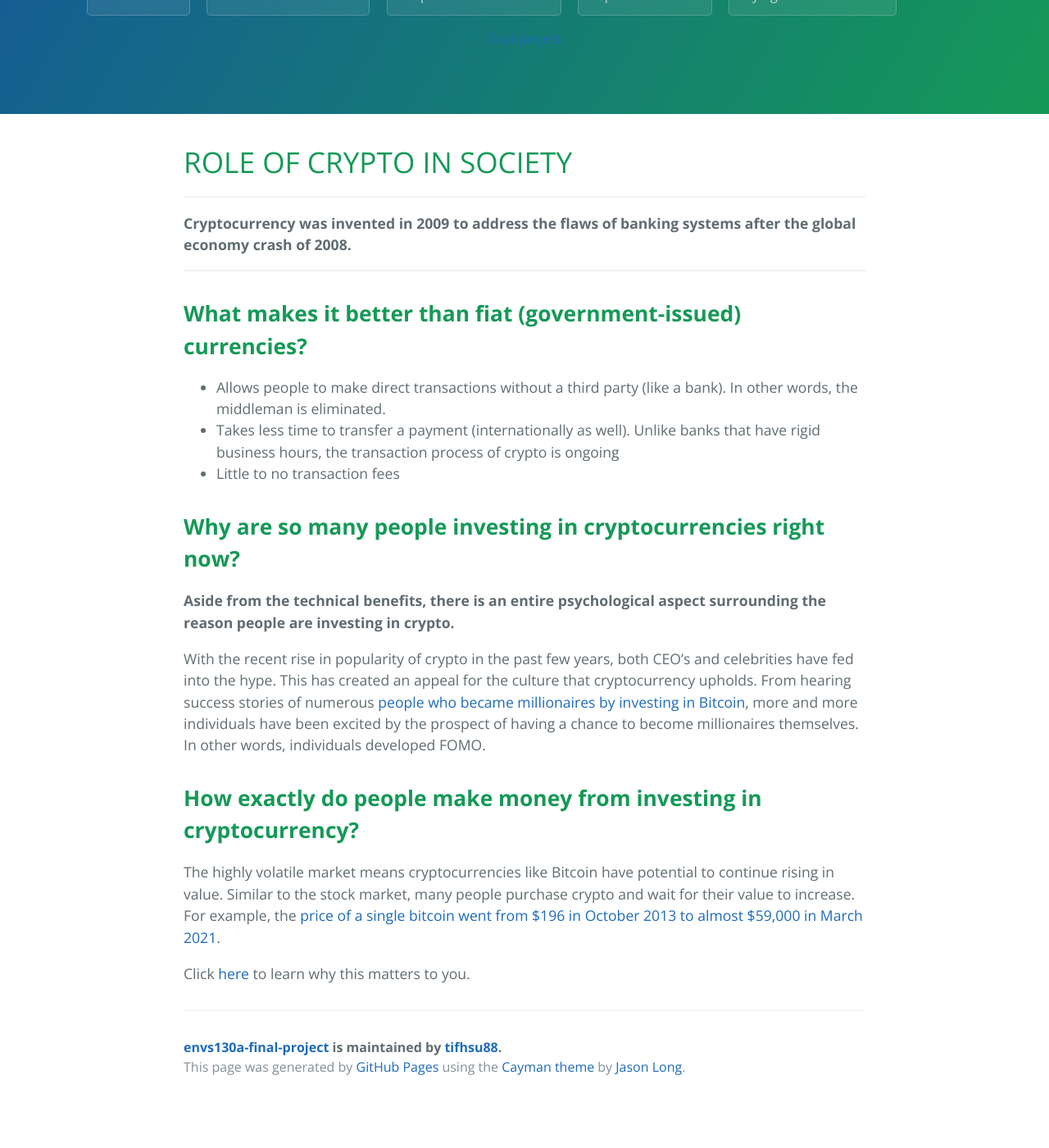
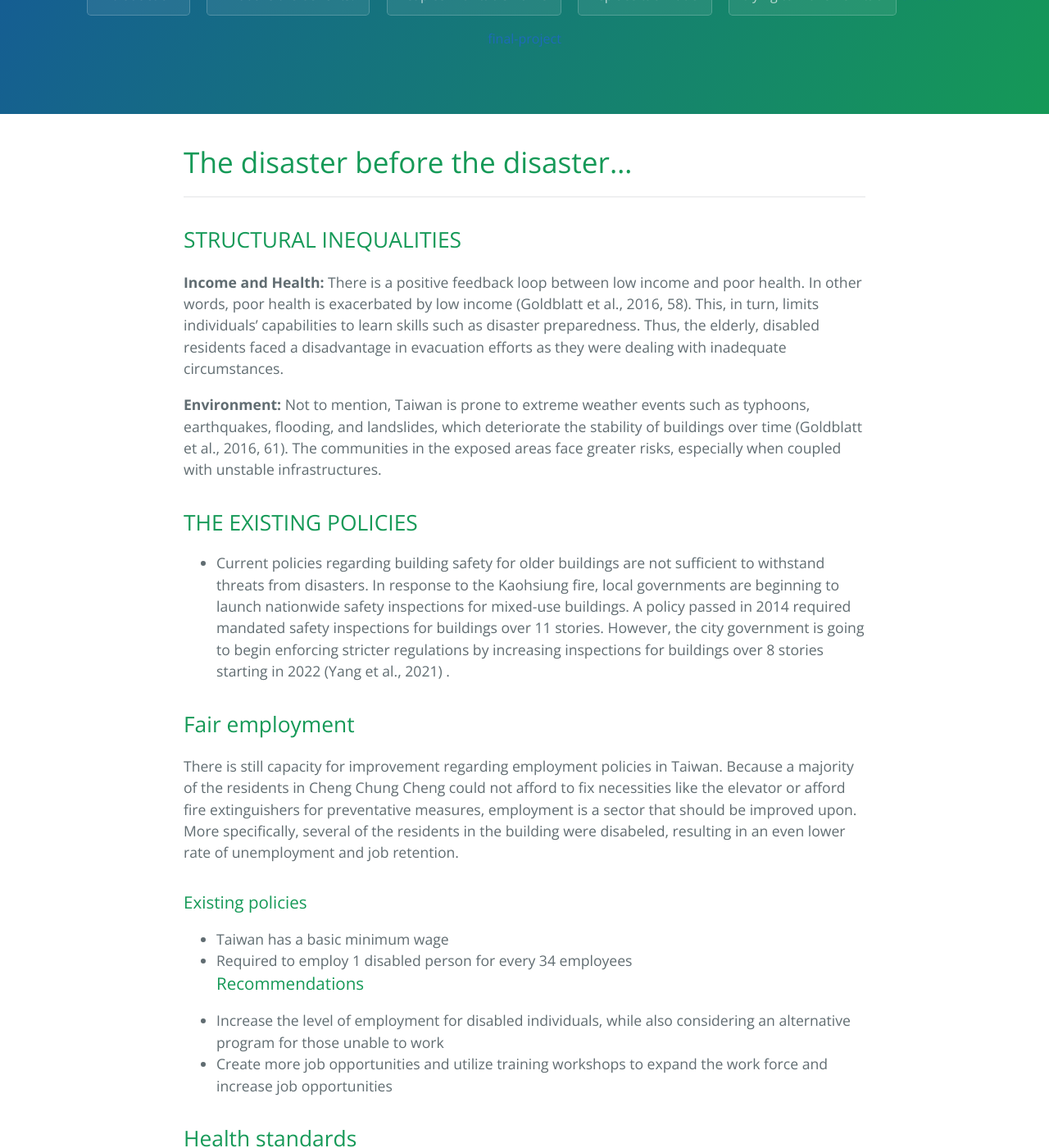
Before and after one commit to tifhsu88/envs130a-final-project, a Jekyll site: the page built from tab2.md, in a window 1280 px wide and 1400 px high, scrolled down 268 px. Shown: the whole window at 82% size. Built offline with Jekyll 4.4.1, drawn with Linux system fonts in a browser that asks for light colours; before the commit the page ends 1613 px from its top, so only the background shows below that; some of the changed text lies outside the part shown.

Commit message:
added info

```diff
--- a/tab2.md
+++ b/tab2.md
@@ -4,24 +4,47 @@ layout: template
 filename: tab2
 ---
 
-# ROLE OF CRYPTO IN SOCIETY
-------
-**Cryptocurrency was invented in 2009 to address the flaws of banking systems after the global economy crash of 2008.**
+# The disaster before the disaster...
+---
 
-------
+## STRUCTURAL INEQUALITIES
+**Income and Health:** There is a positive feedback loop between low income and poor health. In other words, poor health is exacerbated by low income (Goldblatt et al., 2016, 58). This, in turn, limits individuals’ capabilities to learn skills such as disaster preparedness. Thus, the elderly, disabled residents faced a disadvantage in evacuation efforts as they were dealing with inadequate circumstances.
 
-## **What makes it better than fiat (government-issued) currencies?**
-* Allows people to make direct transactions without a third party (like a bank). In other words, the middleman is eliminated.
-* Takes less time to transfer a payment (internationally as well). Unlike banks that have rigid business hours, the transaction process of crypto is ongoing
-* Little to no transaction fees
+**Environment:** Not to mention, Taiwan is prone to extreme weather events such as typhoons, earthquakes, flooding, and landslides, which deteriorate the stability of buildings over time (Goldblatt et al., 2016, 61). The communities in the exposed areas face greater risks, especially when coupled with unstable infrastructures.
 
-## **Why are so many people investing in cryptocurrencies right now?**
- **Aside from the technical benefits, there is an entire psychological aspect surrounding the reason people are investing in crypto.**
+## THE EXISTING POLICIES
+- Current policies regarding building safety for older buildings are not sufficient to withstand threats from disasters. In response to the Kaohsiung fire, local governments are beginning to launch nationwide safety inspections for mixed-use buildings. A policy passed in 2014 required mandated safety inspections for buildings over 11 stories. However, the city government is going to begin enforcing stricter regulations by increasing inspections for buildings over 8 stories starting in 2022 (Yang et al., 2021) .
 
-With the recent rise in popularity of crypto in the past few years, both CEO’s and celebrities have fed into the hype. This has created an appeal for the culture that cryptocurrency upholds.
-From hearing success stories of numerous [people who became millionaires by investing in Bitcoin](https://digitalsurge.com.au/blog/5-inspirational-bitcoin-success-stories), more and more individuals have been excited by the prospect of having a chance to become millionaires themselves. In other words, individuals developed FOMO.
+## Fair employment
+There is still capacity for improvement regarding employment policies in Taiwan. Because a majority of the residents in Cheng Chung Cheng could not afford to fix necessities like the elevator or afford fire extinguishers for preventative measures, employment is a sector that should be improved upon. More specifically, several of the residents in the building were disabeled, resulting in an even lower rate of unemployment and job retention.
+### Existing policies
+- Taiwan has a basic minimum wage
+- Required to employ 1 disabled person for every 34 employees
+### Recommendations
+- Increase the level of employment for disabled individuals, while also considering an alternative program for those unable to work
+- Create more job opportunities and utilize training workshops to expand the work force and increase job opportunities
 
-## **How exactly do people make money from investing in cryptocurrency?**
-The highly volatile market means cryptocurrencies like Bitcoin have potential to continue rising in value. Similar to the stock market, many people purchase crypto and wait for their value to increase. For example, the [price of a single bitcoin went from $196 in October 2013 to almost $59,000 in March 2021](https://www.statista.com/statistics/326707/bitcoin-price-index/).
+## Health standards
+Although there are current programs set in place to uphold health standards, older communities and disableded individuals are still not properly accounted for in considering basic human needs.
 
-Click [here](https://tifhsu88.github.io/crackingcrypto/tab3) to learn why this matters to you.
+### Existing policies
+- Basic social insurance
+- Government Employee Insurance since 1958
+- Labor Insurance since 1950
+- Farmers’ Health Insurance since 1985
+- National Pension since 2008
+- National Health Insurance since 1995
+- Unemployment services: provide information on resources available for obtaining employment”
+- *(Goldblatt et al., 2016, 24)*
+
+### Recommendations
+With all the policies set in place, the government should take into consideration the hidden costs and the reality of the living conditions that numerous communities endure. Thus, we can consider calculating an adjusted minimum standard of living that factors in income as well as health care requirements. This would protect these communities from being denied basic needs.
+
+## Building Development
+As a preventative measure, there exists the **Urban Renewal Act** . This allows local governments to convene in necessary building development projects that seek to reconstruct or renovate buildings that pose a safety risk. However, like many local government projects, processes often drag out and progress is often slowed by property rights issues.  (Wu et al., 2021)
+
+---
+
+## MEDIA FRAMING
+
+The media acknowledged the financial and health-related circumstances of the individuals affected by the fire. Additionally, several media companies emphasized lax building policy enforcement in Taiwan overall (Yang et al., 2021). However, the media has not addressed the structural inequalities that caused this disaster. A more effective measure to initiate bottom-up change is to bring awareness to the realities of these populations and the root causes that resulted in their inability to afford safe housing.
```
